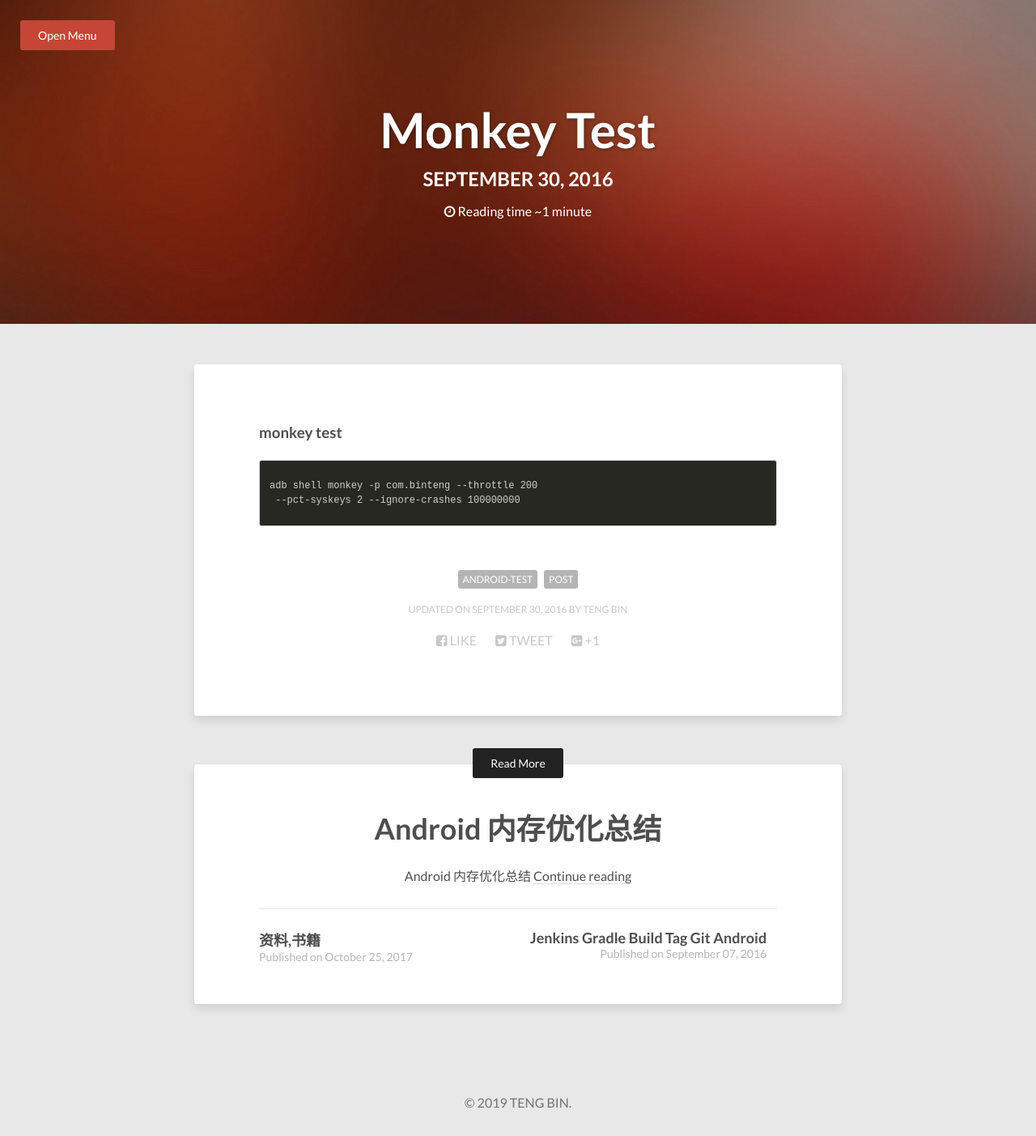
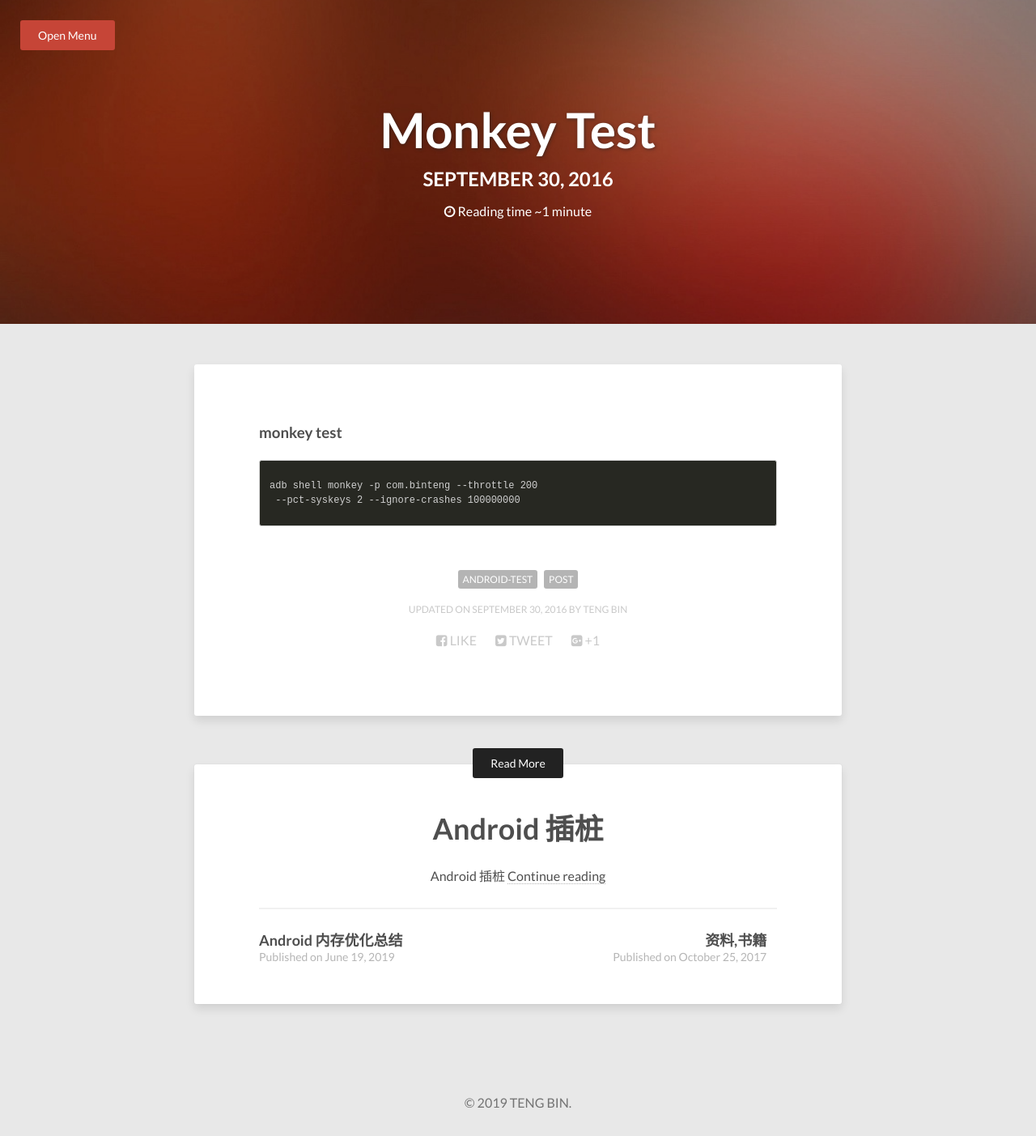
Before and after one commit to tengbinlive/tengbinlive.github.io, a Jekyll site: the page built from _posts/2016-09-30-code-android-test1.md, in a window 1280 px wide. Shown: the whole page at 81% size. Built offline with Jekyll 4.4.1, drawn with Linux system fonts in a browser that asks for light colours; nearby versions of some CDN libraries.

Commit message:
android aop

```diff
--- a/_posts/2019-06-19-code-android-optimization2.md
+++ b/_posts/2019-06-19-code-android-optimization2.md
@@ -2,7 +2,7 @@
 layout: post
 title: Android 内存优化总结
 description: "Android 内存优化总结"
-modified: 2016-04-26
+modified: 2019-06-19
 tags: [android-optimization , post]
 image:
   feature: abstract-7.jpg
```
Also changed, not shown: _posts/2019-11-05-code-android-optimization3.md (added, +13 -0 lines), 1 other file.
